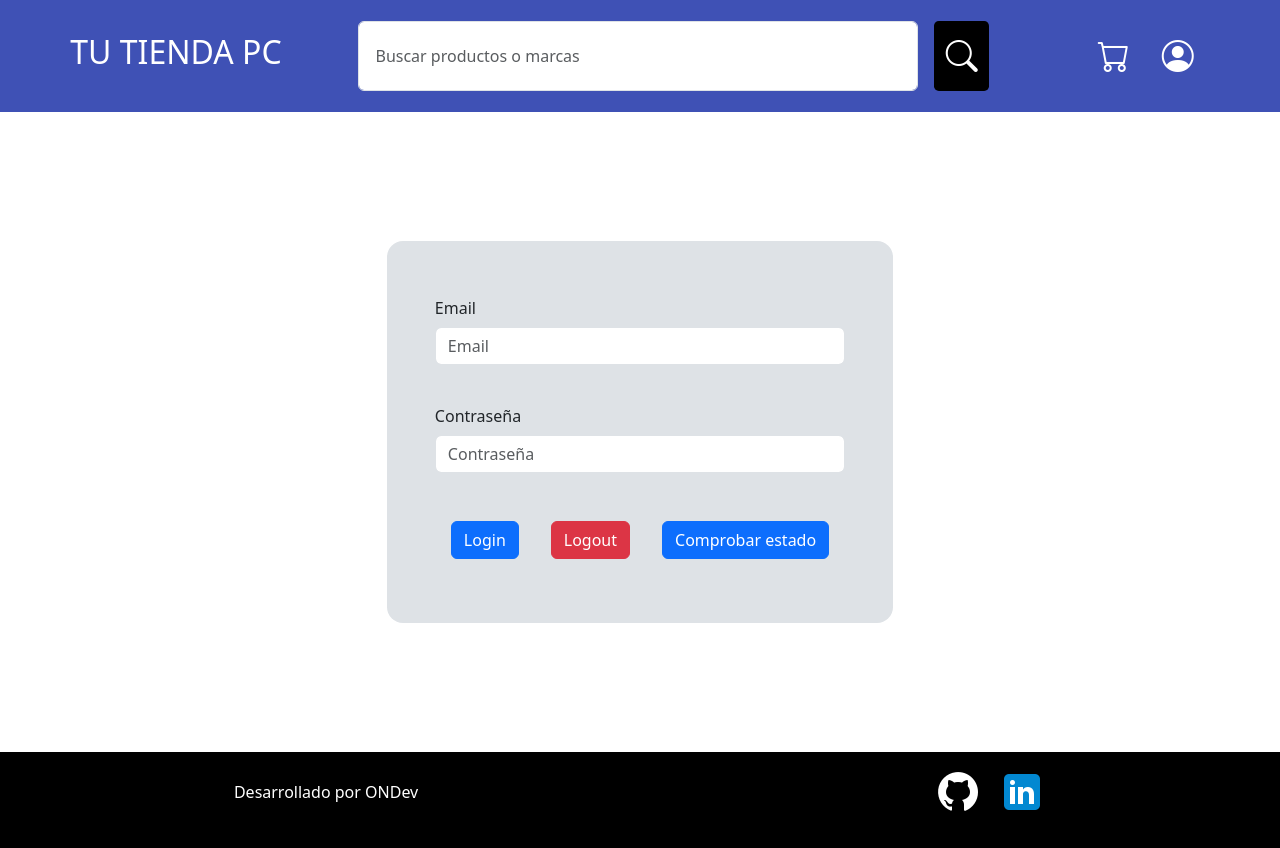
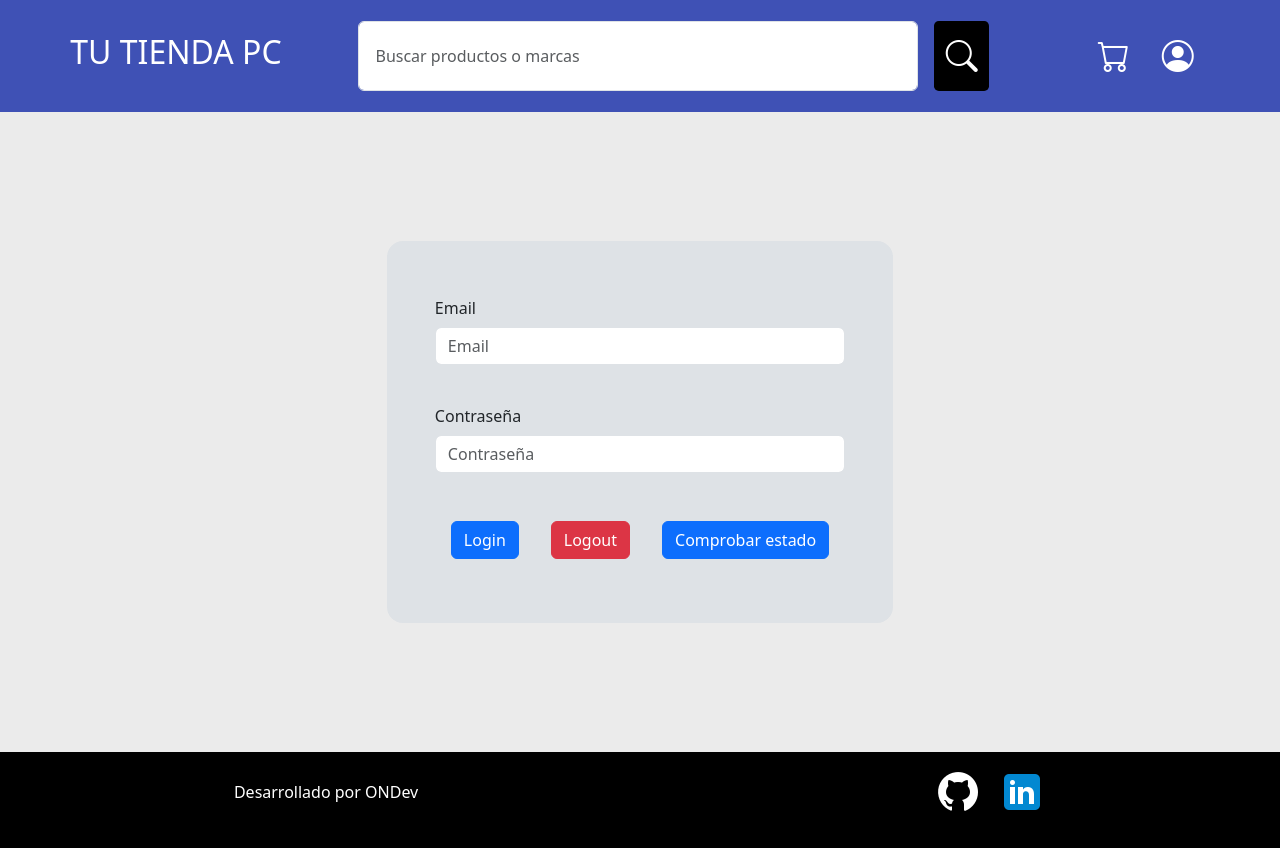
Before and after one commit to Nicovied0/tutiendaPC, an Angular app: page /perfil in a window 1280 px wide. Built offline with nearby package versions, Linux system fonts and the light colour scheme.

Commit message:
change background to #ebebeb

```diff
--- a/src/app/app.component.css
+++ b/src/app/app.component.css
@@ -6,3 +6,7 @@
 .navComponent {
   display: flex;
 }
+
+.router_oulet {
+  background-color: #ebebeb;
+}
--- a/src/app/app.component.html
+++ b/src/app/app.component.html
@@ -1,5 +1,7 @@
 <div class="div">
   <app-nav class="navComponent"></app-nav>
-  <router-outlet></router-outlet>
+  <div class="router_oulet">
+    <router-outlet></router-outlet>
+  </div>
   <app-footer></app-footer>
 </div>
```
